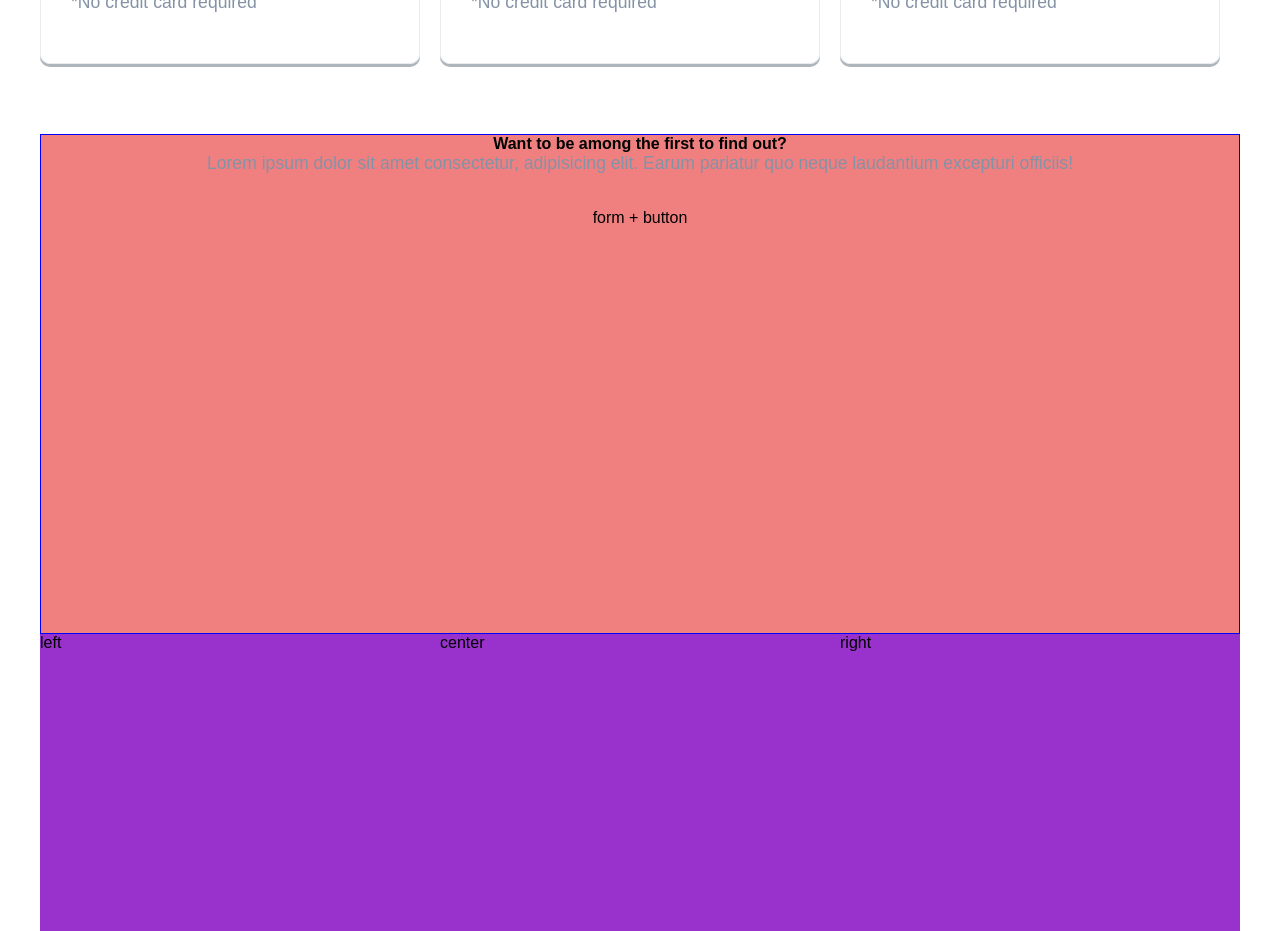
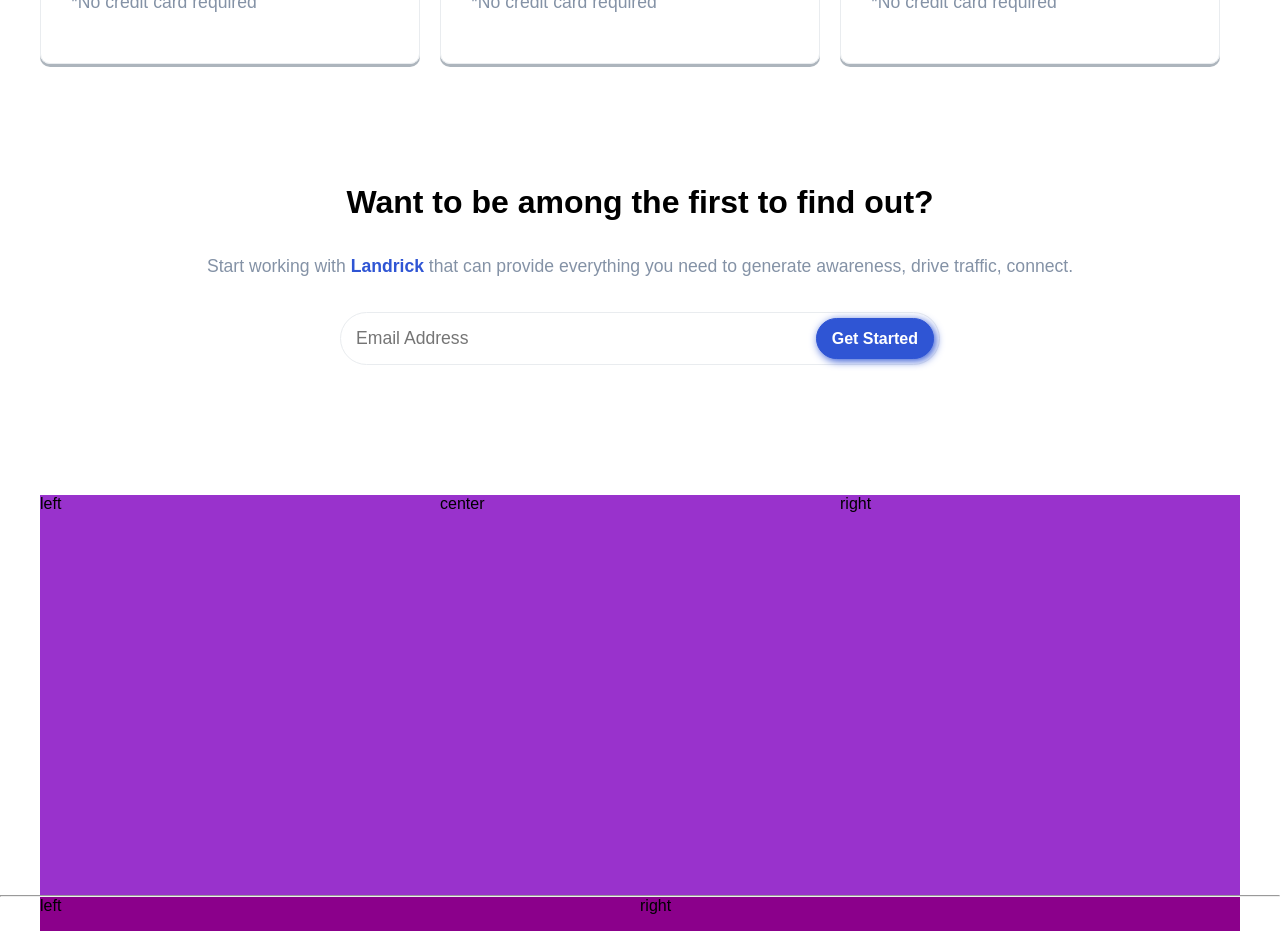
Before and after one commit to Claudio-Pri/proj-html-vuejs, a Vue app: page / in a window 1280 px wide. Shown: the part 3260-4191 px from the top of the page. Built offline with nearby package versions, Linux system fonts and the light colour scheme.

Commit message:
contenuti call-to-action

```diff
--- a/src/components/AppMain.vue
+++ b/src/components/AppMain.vue
@@ -11,7 +11,14 @@ export default {
   },
   components: {
     AppParagraph
-  }
+  },
+  methods: {
+    checkData() {
+      if(store.userEmail.trim() != '') {
+        console.log('userEmail: ', store.userEmail);
+      }
+    }
+  },
 }
 </script>
 
@@ -242,14 +249,17 @@ export default {
       <div class="container">
         <div class="my-row">
           <div class="my-col-12 text-center">
-            <h4>
+            <h2>
               Want to be among the first to find out?
-            </h4>
-            <p>
-              Lorem ipsum dolor sit amet consectetur, adipisicing elit. Earum pariatur quo neque laudantium excepturi officiis!
-            </p>
-            <form>
-              form + button
+            </h2>
+
+            <AppParagraph />
+
+            <form @submit.prevent="checkData()">
+              <input v-model="store.userEmail" type="text" placeholder="Email Address">
+              <button type="submit" class="blue-btn">
+                Get Started
+              </button>
             </form>
           </div>
         </div>
@@ -427,6 +437,34 @@ main {
     }
   }
 }
+
+#action {
+  padding: 50px 0;
+
+  form {
+    display:flex;
+    justify-content: space-between;
+    padding: 5px;
+    border: 1px solid $borderGray;
+    border-radius: 50px;
+    width: 600px;
+    margin: 0 auto;
+    margin-bottom: 80px;
+    input {
+      border: none;
+      font-size: 1.1rem;
+      padding: 10px;
+      border-radius: 50px;
+      flex-grow: 1;
+    }
+    .blue-btn {
+      border-radius: 50px;
+
+    }
+
+  }
+}
+
 //debug struttura
 // #features .container {
 //   min-height: 500px;
@@ -451,11 +489,11 @@ main {
 
 //   }
 // }
-#action .container {
-  min-height: 500px;
-  background-color: lightcoral;
-  border: 1px solid blue;
-}
+// #action .container {
+//   min-height: 500px;
+//   background-color: lightcoral;
+//   border: 1px solid blue;
+// }
 
 
 </style>
--- a/src/store.js
+++ b/src/store.js
@@ -123,7 +123,8 @@ export const store = reactive({
 
             ]
         }
-    ]
+    ],
+    userEmail: '',
 
 
 });
```
